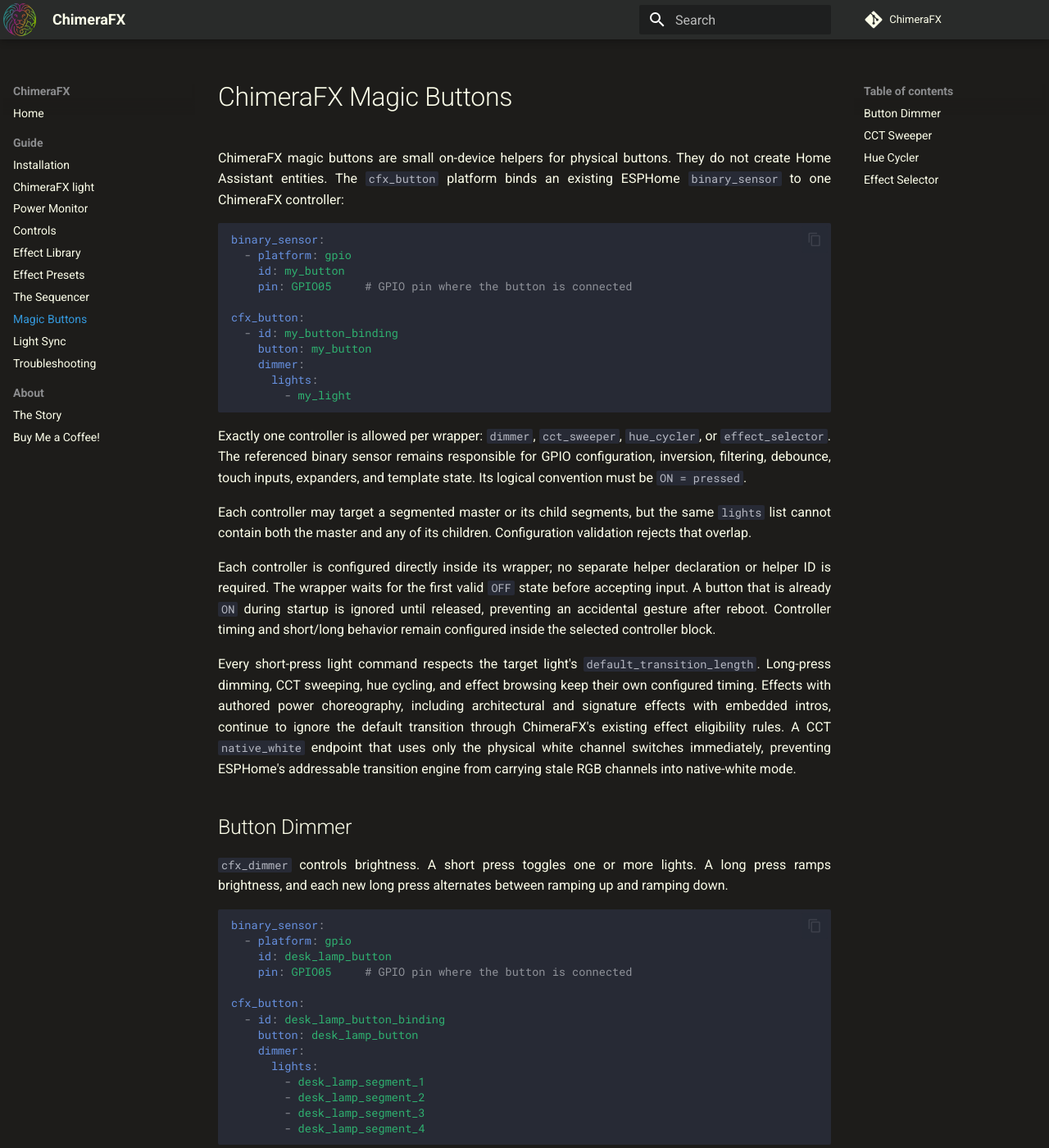
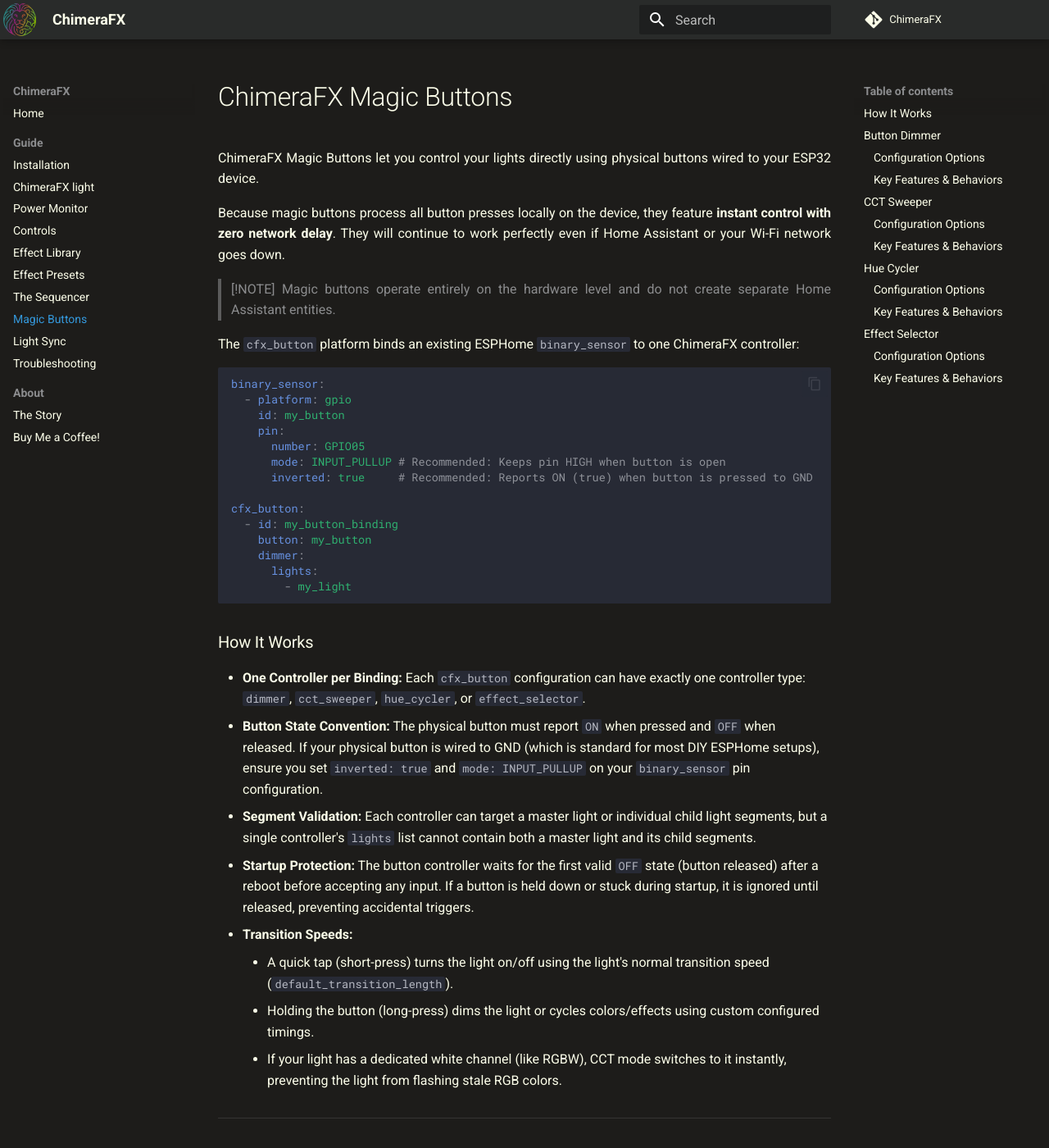
Before and after one commit to effelle/ChimeraFX, an MkDocs documentation site: the page built from docs/cfx_magic_buttons.md, in a window 1280 px wide and 1400 px high. Shown: the whole window at 82% size. Built offline with MkDocs 1.6.1 and Material for MkDocs 9.7.7, drawn with Linux system fonts in a browser that asks for light colours; comment, search, counter and statistics services are not loaded; some of the changed text lies outside the part shown.

Commit message:
Refresh magic button docs

````diff
--- a/docs/cfx_magic_buttons.md
+++ b/docs/cfx_magic_buttons.md
@@ -1,14 +1,22 @@
 # ChimeraFX Magic Buttons
 
-ChimeraFX magic buttons are small on-device helpers for physical buttons. They
-do not create Home Assistant entities. The `cfx_button` platform
-binds an existing ESPHome `binary_sensor` to one ChimeraFX controller:
+ChimeraFX Magic Buttons let you control your lights directly using physical buttons wired to your ESP32 device.
+
+Because magic buttons process all button presses locally on the device, they feature **instant control with zero network delay**. They will continue to work perfectly even if Home Assistant or your Wi-Fi network goes down.
+
+> [!NOTE]
+> Magic buttons operate entirely on the hardware level and do not create separate Home Assistant entities.
+
+The `cfx_button` platform binds an existing ESPHome `binary_sensor` to one ChimeraFX controller:
 
 ```yaml
 binary_sensor:
   - platform: gpio
     id: my_button
-    pin: GPIO05     # GPIO pin where the button is connected
+    pin:
+      number: GPIO05
+      mode: INPUT_PULLUP # Recommended: Keeps pin HIGH when button is open
+      inverted: true     # Recommended: Reports ON (true) when button is pressed to GND
 
 cfx_button:
   - id: my_button_binding
@@ -18,43 +26,31 @@
         - my_light
 ```
 
-Exactly one controller is allowed per wrapper: `dimmer`, `cct_sweeper`,
-`hue_cycler`, or `effect_selector`. The referenced binary sensor remains
-responsible for GPIO configuration, inversion, filtering, debounce, touch
-inputs, expanders, and template state. Its logical convention must be
-`ON = pressed`.
+### How It Works
 
-Each controller may target a segmented master or its child segments, but the
-same `lights` list cannot contain both the master and any of its children.
-Configuration validation rejects that overlap.
+*   **One Controller per Binding:** Each `cfx_button` configuration can have exactly one controller type: `dimmer`, `cct_sweeper`, `hue_cycler`, or `effect_selector`.
+*   **Button State Convention:** The physical button must report `ON` when pressed and `OFF` when released. If your physical button is wired to GND (which is standard for most DIY ESPHome setups), ensure you set `inverted: true` and `mode: INPUT_PULLUP` on your `binary_sensor` pin configuration.
+*   **Segment Validation:** Each controller can target a master light or individual child light segments, but a single controller's `lights` list cannot contain both a master light and its child segments.
+*   **Startup Protection:** The button controller waits for the first valid `OFF` state (button released) after a reboot before accepting any input. If a button is held down or stuck during startup, it is ignored until released, preventing accidental triggers.
+*   **Transition Speeds:**
+    *   A quick tap (short-press) turns the light on/off using the light's normal transition speed (`default_transition_length`).
+    *   Holding the button (long-press) dims the light or cycles colors/effects using custom configured timings.
+    *   If your light has a dedicated white channel (like RGBW), CCT mode switches to it instantly, preventing the light from flashing stale RGB colors.
 
-Each controller is configured directly inside its wrapper; no separate helper
-declaration or helper ID is required. The wrapper waits for the first valid
-`OFF` state before accepting input. A
-button that is already `ON` during startup is ignored until released, preventing
-an accidental gesture after reboot. Controller timing and short/long behavior
-remain configured inside the selected controller block.
-
-Every short-press light command respects the target light's
-`default_transition_length`. Long-press dimming, CCT sweeping, hue cycling, and
-effect browsing keep their own configured timing. Effects with authored power
-choreography, including architectural and signature effects with embedded
-intros, continue to ignore the default transition through ChimeraFX's existing
-effect eligibility rules. A CCT `native_white` endpoint that uses only the
-physical white channel switches immediately, preventing ESPHome's addressable
-transition engine from carrying stale RGB channels into native-white mode.
+---
 
 ## Button Dimmer
 
-`cfx_dimmer` controls brightness. A short press toggles one or more lights. A
-long press ramps brightness, and each new long press alternates between ramping
-up and ramping down.
+`cfx_dimmer` controls light brightness. A short press toggles the target lights on or off. A long press ramps the brightness up or down, automatically alternating directions with each subsequent hold.
 
 ```yaml
 binary_sensor:
   - platform: gpio
     id: desk_lamp_button
-    pin: GPIO05     # GPIO pin where the button is connected
+    pin:
+      number: GPIO05
+      mode: INPUT_PULLUP
+      inverted: true
 
 cfx_button:
   - id: desk_lamp_button_binding
@@ -67,23 +63,28 @@
         - desk_lamp_segment_4
 ```
 
-For rocker dimmers or wall controls with separate brighten/dim contacts, the
-dimmer can also bind directional inputs. The main `button` remains optional and
-keeps the normal short-press toggle plus alternating long-press dimming when it
-is present. `inputs.up` and `inputs.down` start ramping immediately while held
-and never perform a short-press toggle.
+For rocker dimmers or wall controls with separate brighten/dim contacts, the dimmer can also bind directional inputs. The main `button` remains optional (it keeps the normal short-press toggle plus alternating long-press dimming when present). `inputs.up` and `inputs.down` start ramping immediately while held and never perform a short-press toggle.
 
 ```yaml
 binary_sensor:
   - platform: gpio
     id: desk_lamp_toggle
-    pin: GPIO05
+    pin:
+      number: GPIO05
+      mode: INPUT_PULLUP
+      inverted: true
   - platform: gpio
     id: desk_lamp_up
-    pin: GPIO06
+    pin:
+      number: GPIO06
+      mode: INPUT_PULLUP
+      inverted: true
   - platform: gpio
     id: desk_lamp_down
-    pin: GPIO07
+    pin:
+      number: GPIO07
+      mode: INPUT_PULLUP
+      inverted: true
 
 cfx_button:
   - id: desk_lamp_dimmer_binding
@@ -96,6 +97,8 @@
         down: desk_lamp_down
 ```
 
+### Configuration Options
+
 | Option | Default | Description |
 | --- | --- | --- |
 | `id` | optional | Internal dimmer helper ID. Generated automatically when omitted. |
@@ -107,55 +110,42 @@
 | `inputs.up` | unset | Optional binary sensor that ramps brightness upward immediately while held. |
 | `inputs.down` | unset | Optional binary sensor that ramps brightness downward immediately while held. |
 
-Brightness changes use ESPHome light transitions, preserve the currently
-selected ChimeraFX effect, and stop sending updates when the ramp reaches the
-upper or lower bound.
+### Key Features & Behaviors
 
-Each accepted press records whether any configured light is on. A short release
-uses that snapshot to turn the targets off or on, so transitions started during
-the gesture cannot reverse the requested action. Immediately before turning
-targets off, the dimmer captures each active target independently. The next
-dimmer turn-on restores a solid snapshot's brightness, color mode, and RGBW
-values. An effect snapshot instead restores its brightness and effect name
-without forcing possibly stale solid-color channels. Child segments therefore
-retain independent state. A segmented master has no effect state to capture, so
-its brightness and color values are restored as a solid snapshot.
+*   **Smart Dimming Direction:**
+    *   The first long press after boot defaults to ramping down.
+    *   **High Brightness (70%+):** Ramping down is always used.
+    *   **Low Brightness (30% or lower):** Ramping up is always used.
+    *   **In-between:** Consecutive long presses alternate directions (up then down, down then up).
+*   **State Snapshots:** Before turning a light off, the dimmer captures its current state. The next turn-on restores these values:
+    *   If it was showing a solid color: Restores brightness, color mode, and RGBW channels.
+    *   If it was running an effect: Restores brightness and the effect name (avoiding conflicting solid color channels).
+    *   *Note: Snapshots are kept in temporary memory and do not survive a reboot.*
+*   **Smart Ramping Restrictions:**
+    *   A single-button long press will only start dimming if the light is **already on**. Long presses starting while all targets are off are ignored (preventing accidental dimming in the dark).
+    *   A down-ramp stops at `min_brightness` (15% by default) and leaves the light on; only a short tap turns the light completely off.
+*   **Directional Inputs (Rocker Switches):**
+    *   `inputs.up` can turn an off light ON and brighten it starting from `min_brightness`.
+    *   `inputs.down` is ignored when all target lights are off.
+    *   Holding directional inputs starts ramping immediately and will not toggle the light state on release.
+*   **Anti-Flicker & Debounce Protection:**
+    *   The dimmer uses direct brightness steps for active effects instead of smooth transitions. This avoids stop/start stuttering while holding the button.
+    *   After releasing the button, duplicate keypress signals are ignored for 350ms to ensure a double-trigger doesn't toggle your light by accident.
 
-These snapshots exist only at runtime and do not survive reboot. A target that
-has not yet been captured, including one that was already off when another
-target was captured, uses normal light turn-on behavior, so its configured
-restore mode or defaults may apply.
-Running effects are dimmed with direct brightness steps instead of ESPHome light
-transitions to avoid effect stop/start churn while the button is held.
-A long press only ramps when the gesture began with at least one configured
-light on. Long presses that begin while all targets are off are ignored. On
-release, the dimmer freezes at the brightness selected at that exact time. A
-completed down-ramp stops at `min_brightness` and leaves the light on; only a
-short press turns it off. The minimum applies to dimmer ramps and does not
-rewrite a lower brightness deliberately selected through Home Assistant.
-Directional `inputs.up` can turn an off target on and brighten it from
-`min_brightness`. Directional `inputs.down` is ignored when all targets are
-off. Directional inputs do not change the alternating direction remembered by
-the main one-button long-press gesture.
-The first long press after boot defaults to ramping down. At 70% brightness or
-higher, the dimmer always ramps down; at 30% or lower, it always ramps up.
-Between those barriers, consecutive long presses alternate direction.
-Classification also checks the total held time at release, so a busy device
-loop cannot misclassify a completed hold as a short-press toggle. The first
-release is applied immediately; repeated input edges are then suppressed until
-the button has remained quiet for 350 ms.
+---
 
 ## CCT Sweeper
 
-`cfx_cct_sweeper` controls white tone with RGB/RGBW approximations. It keeps an
-immutable native-white endpoint for the physical white channel and a preferred
-white that can be selected with a long press.
+`cfx_cct_sweeper` controls white color temperature using RGB or RGBW approximations. It lets you alternate between a clean physical white light (`native_white`) and a custom tuned color temperature (`preferred_white`).
 
 ```yaml
 binary_sensor:
   - platform: gpio
     id: living_room_cct_button
-    pin: GPIO06     # GPIO pin where the button is connected
+    pin:
+      number: GPIO06
+      mode: INPUT_PULLUP
+      inverted: true
 
 cfx_button:
   - id: living_room_cct_binding
@@ -169,6 +159,8 @@
       restore: true
 ```
 
+### Configuration Options
+
 | Option | Default | Description |
 | --- | --- | --- |
 | `id` | optional | Internal CCT sweeper helper ID. Generated automatically when omitted. |
@@ -179,54 +171,42 @@
 | `preferred_white` | `[100%, 100%, 100%, 100%]` | Boot/default preferred white as `[red, green, blue, white]`. A long press updates it at runtime. |
 | `restore` | `false` | Restore the last preferred white selected by long press after reboot. |
 
-The legacy `favorite_white` option remains accepted as an alias for
-`preferred_white`, but the two names cannot be configured together.
-White-only endpoints such as the default `native_white` use ESPHome's native
-white color mode, keeping the RGB emitters off instead of normalizing them to
-full output.
+### Key Features & Behaviors
 
-A short press from the initial off state turns the targets on at
-`preferred_white`. After another controller or Home Assistant has turned the
-targets off, the first CCT short press restores their retained ESPHome state
-without replacing its effect, color, or brightness. The next short press enters
-CCT control. While the targets are on, a non-CCT output changes to the last
-white endpoint selected by this helper; later short presses alternate between
-`native_white` and `preferred_white`.
+*   **Understanding Color Formats:**
+    *   The arrays `[red, green, blue, white]` represent the power levels (0% to 100%) sent to the light channels.
+    *   For example, `[100%, 90%, 75%, 60%]` uses all three RGB colors plus the physical white channel to approximate a specific white temperature.
+*   **Short Press Actions:**
+    *   If the light is off, a short press turns it on using your `preferred_white`.
+    *   If the light was turned off by Home Assistant or another control, the first short press restores its last state without changing the active effect or color.
+    *   If the light is on and showing a color/running an effect, a short press switches it to the last active white endpoint.
+    *   If it is already showing white, subsequent short presses toggle back and forth between `native_white` (dedicated white LED) and `preferred_white`.
+*   **Long Press Sweeping:**
+    *   Long presses starting while all target lights are off are ignored.
+    *   The first sweep moves toward a **warm white** limit. Subsequent sweeps alternate between **warm** and **cool** limits.
+    *   Releasing the button freezes the current white tone and updates your `preferred_white` color dynamically.
+    *   If you set `restore: true`, this dynamically selected preferred white will be saved and survive device reboots.
+*   **Transition Lock:** During a sweep, the color state is locked to the sweep position, preventing ESPHome's transition engine from causing the color to jump or shift.
 
-A long press that begins while all targets are off is ignored. The first valid
-sweep after boot moves toward the built-in warm limit; later long presses
-alternate between the internal warm and cool limits. Releasing the button freezes one shared white value
-across all targets and makes it the new `preferred_white`. With `restore:
-false`, reboot returns to the YAML value. With `restore: true`, the learned
-value survives reboot. When a sweep begins from `native_white`, the helper first
-enters the stored `preferred_white` RGBW domain so the warm/cool movement is
-visible immediately; `native_white` itself remains immutable.
-
-While sweeping, the helper locks the release color from its own commanded sweep
-timeline so ESPHome transition sampling cannot jump the output to a stale color.
+---
 
 ## Hue Cycler
 
-`cfx_hue_cycler` controls RGBW color. A short press toggles one or more lights
-between the selected hue and an immutable `fixed_color`. The fixed endpoint can
-be white or any other RGBW color. Release keeps the color currently shown.
+`cfx_hue_cycler` controls RGBW color. A short press toggles the target lights between your last selected color (hue) and a fixed color (usually white). A long press lets you cycle through colors to choose a new hue.
 
 Choose one long-press mode:
 
-- **Hue mode:** omit `colors`. The helper continuously cycles around the hue
-  wheel using `cycle_time` and `saturation`.
-- **Palette mode:** configure `colors`. The helper steps only through those
-  RGBW entries using `color_interval`. Do not configure `cycle_time` or
-  `saturation` with `colors`.
-
-The default boot/start hue is cyan-blue (`0%, 62%, 100%`) so it does not
-conflict with red error signaling.
+*   **Hue mode:** Omit the `colors` list. The helper continuously cycles around the hue wheel using `cycle_time` and `saturation`.
+*   **Palette mode:** Configure the `colors` list. The helper steps only through those exact colors using `color_interval`. (Do not configure `cycle_time` or `saturation` with `colors`).
 
 ```yaml
 binary_sensor:
   - platform: gpio
     id: game_room_rgb_button
-    pin: GPIO07     # GPIO pin where the button is connected
+    pin:
+      number: GPIO07
+      mode: INPUT_PULLUP
+      inverted: true
 
 cfx_button:
   - id: game_room_rgb_binding
@@ -238,6 +218,8 @@
       fixed_color: [100%, 100%, 100%, 100%]
 ```
 
+### Configuration Options
+
 | Option | Default | Description |
 | --- | --- | --- |
 | `id` | optional | Internal hue cycler helper ID. Generated automatically when omitted. |
@@ -246,13 +228,9 @@
 | `cycle_time` | `6s` | Hue mode only. Time for one full hue loop. Cannot be used with `colors`. |
 | `colors` | unset | Optional list of RGBW colors. Enables palette mode and cannot be combined with `cycle_time` or `saturation`. |
 | `color_interval` | `900ms` | Time between palette entries while held. Valid only with `colors`. |
-| `fixed_color` | `[100%, 100%, 100%, 100%]` | Immutable short-press endpoint as `[red, green, blue, white]`. It does not need to be white. |
+| `fixed_color` | `[100%, 100%, 100%, 100%]` | Immutable short-press endpoint as `[red, green, blue, white]`. |
 | `saturation` | `100%` | Hue mode only. Lower values cycle pastel colors. Cannot be used with `colors`. |
 | `restore` | `false` | Restore the last locked hue or palette entry after reboot. |
-
-Palette mode uses the same RGBW format on every strip. RGB-only lights ignore
-the white entry. The first palette entry is selected when long press activates;
-later entries follow at `color_interval` and wrap to the beginning.
 
 ```yaml
 cfx_button:
@@ -269,31 +247,27 @@
       restore: true
 ```
 
-Hue actions switch targets to solid color mode. If an effect is running, the
-helper replaces it with the selected solid output.
+### Key Features & Behaviors
 
-The helper recognizes only its configured `fixed_color` and its own selected
-hue. A short press while the selected hue is active applies `fixed_color`.
-A short press from `fixed_color`, a CCT selection, a Home Assistant change, or
-any other external state restores the selected hue. This avoids guessing
-whether an arbitrary RGBW value represents white. Repeated input edges are
-suppressed until the button has remained quiet for 350 ms.
+*   **Short Press Toggling:** A short press toggles the target lights between your last selected hue and your immutable `fixed_color` (which defaults to a warm, solid white).
+*   **Smart Restore Logic:** A short press from any external state (like a CCT change, an effect, or a Home Assistant control change) immediately restores your last selected hue. This makes it easy to get back to your custom color.
+*   **Effects Interaction:** Toggling or cycling hues will stop any running light effect and switch the light to a solid color mode.
+*   **Cycle Lock:** While cycling, the helper locks the release color immediately to prevent ESPHome from shifting or jumping the output when the button is released.
 
-While cycling, the helper locks the release color from its own commanded hue
-timeline so ESPHome transition sampling cannot jump the output to a stale color.
+---
 
 ## Effect Selector
 
-`cfx_effect_selector` controls a configured list of light effects. A short press
-turns the target lights on or off. A long press walks through the configured
-effect names, one effect at a time, and release keeps the currently selected
-effect running.
+`cfx_effect_selector` cycles through a list of configured light effects. A short press toggles the lights on or off. A long press cycles through the effects one by one, and releasing the button keeps the selected effect running.
 
 ```yaml
 binary_sensor:
   - platform: gpio
     id: desk_lamp_fx_button
-    pin: GPIO08     # GPIO pin where the button is connected
+    pin:
+      number: GPIO08
+      mode: INPUT_PULLUP
+      inverted: true
 
 cfx_button:
   - id: desk_lamp_fx_binding
@@ -310,6 +284,8 @@
         - Ocean
 ```
 
+### Configuration Options
+
 | Option | Default | Description |
 | --- | --- | --- |
 | `id` | optional | Internal effect selector helper ID. Generated automatically when omitted. |
@@ -319,11 +295,11 @@
 | `effect_interval` | `900ms` | Time between effect changes while the button remains held. |
 | `restore` | `false` | Restore the last selected effect after reboot. |
 
-Short press on uses the last selected effect, starting with the first configured
-effect after boot. Long press starts from the currently active configured effect
-when possible, then advances to the next effect immediately. If the lights are
-off, it first restores the last selected effect and then continues cycling
-while held. With `restore: true`, that selection survives reboot.
+### Key Features & Behaviors
 
-`cfx_button` is the only supported configuration interface. Standalone helper
-declarations and direct `press`/`release` actions are not available.
+*   **Short Press Actions:** Toggles the target lights on and off. Turning the light on restores the last active effect (or defaults to the first effect in the list after a boot).
+*   **Long Press Cycling:**
+    *   Holding the button cycles through your configured `effects` list one by one.
+    *   If the lights are currently off, holding the button first turns the light ON with the last active effect, and then continues cycling after the configured delay.
+    *   Releasing the button locks the currently active effect.
+*   **Save/Restore:** Setting `restore: true` saves the last active effect to flash memory so it is restored automatically after a reboot.
````
